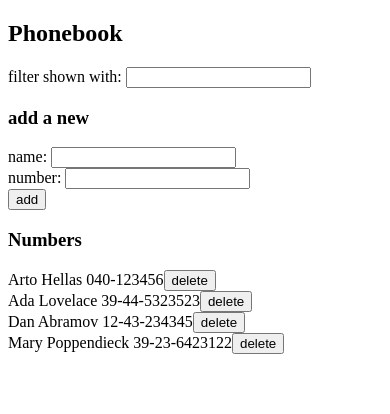
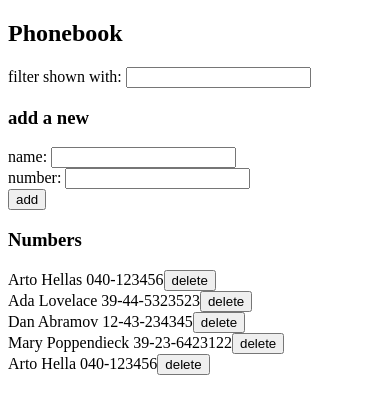
Before and after one commit to sm-mostafajamal/Fullstack_Open, a React (Create React App) app in the folder part2/the_phonebook/: page / in a window 390 px wide. Shown: the top 414 px of the page. Built offline with nearby package versions, Linux system fonts and the light colour scheme; data requests are answered from the project's data file.

Commit message:
2.18*: Phonebook step10

```diff
--- a/part2/the_phonebook/db.json
+++ b/part2/the_phonebook/db.json
@@ -19,6 +19,11 @@
       "name": "Mary Poppendieck",
       "number": "39-23-6423122",
       "id": 4
+    },
+    {
+      "name": "Arto Hella",
+      "number": "040-123456",
+      "id": 5
     }
   ]
 }
--- a/part2/the_phonebook/src/App.js
+++ b/part2/the_phonebook/src/App.js
@@ -1,9 +1,9 @@
-import axios from 'axios';
 import { useState, useEffect } from 'react';
 import Filter from './Components/Filter';
 import PersonForm from './Components/PersonForm';
 import Persons from './Components/Persons';
 import contactServices from './services/persons';
+
 
 const App = () => {
   const [persons, setPersons] = useState([])
@@ -12,17 +12,27 @@ const App = () => {
   const [showAll, setShowAll] = useState('')
 
   useEffect(()=> {
-
     contactServices
     .getAll()
     .then(initialNotes => setPersons(initialNotes))
-
   },[])
 
   const addContact =(e)=> {
     e.preventDefault()
-    if(persons.find(person => person.name === newName.trim())){
-      alert(`${newName} is already added to phonebook`)
+    const searchedContact = persons.find(person => person.name === newName.trim())
+    if(searchedContact){
+      if(window.confirm(`${newName} is already added to phonebook, replace the old number with new one`)){
+        const updateContact = {...searchedContact, number: number}
+
+        contactServices
+        .update(searchedContact.id, updateContact)
+        .then(updateContact => {
+          setPersons(persons.map(p => p.id !== searchedContact.id ? p : updateContact))
+          setNewName('')
+          setNumber('')
+        })
+
+      }
     }else {
 
       const newContact = {
--- a/part2/the_phonebook/src/Components/Persons.js
+++ b/part2/the_phonebook/src/Components/Persons.js
@@ -5,7 +5,7 @@ const Persons =({contactToShow})=>{
 
     const deleteContact =(contact) => window.confirm(`Delete ${contact.name}?`) && contactServices.deleteObj(contact.id)
 
-    return <div>
+    return  <div>
                 {contactToShow.map(contact =>
                 <div key={contact.id}>
                 {contact.name} {contact.number}
--- a/part2/the_phonebook/src/services/persons.js
+++ b/part2/the_phonebook/src/services/persons.js
@@ -13,6 +13,12 @@ const create = newObject => {
     return request.then(res => res.data)
 }
 
+const update = (id, newContactInfo) => {
+    const request = axios.put(`${baseUrl}/${id}`, newContactInfo)
+    return request.then(res => res.data)
+
+}
+
 const deleteObj = (id) => {
     const request = axios.delete(`${baseUrl}/${id}`)
     return request.then(res => console.log('Deleted'))
@@ -20,4 +26,4 @@ const deleteObj = (id) => {
 }
 
 
-export default {getAll, create, deleteObj}
+export default {getAll, create, update, deleteObj}
```
